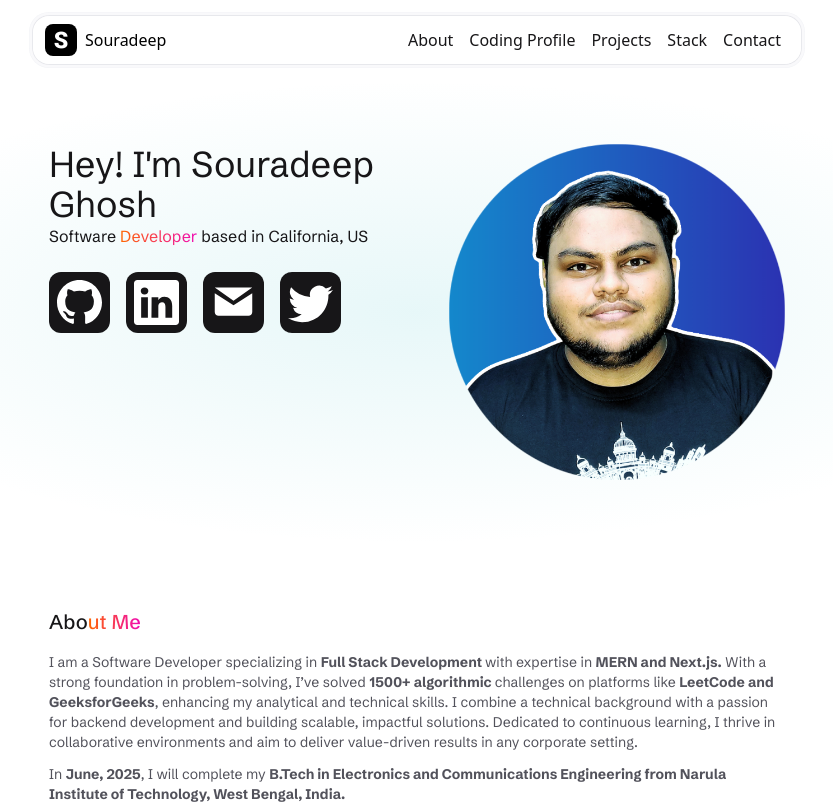
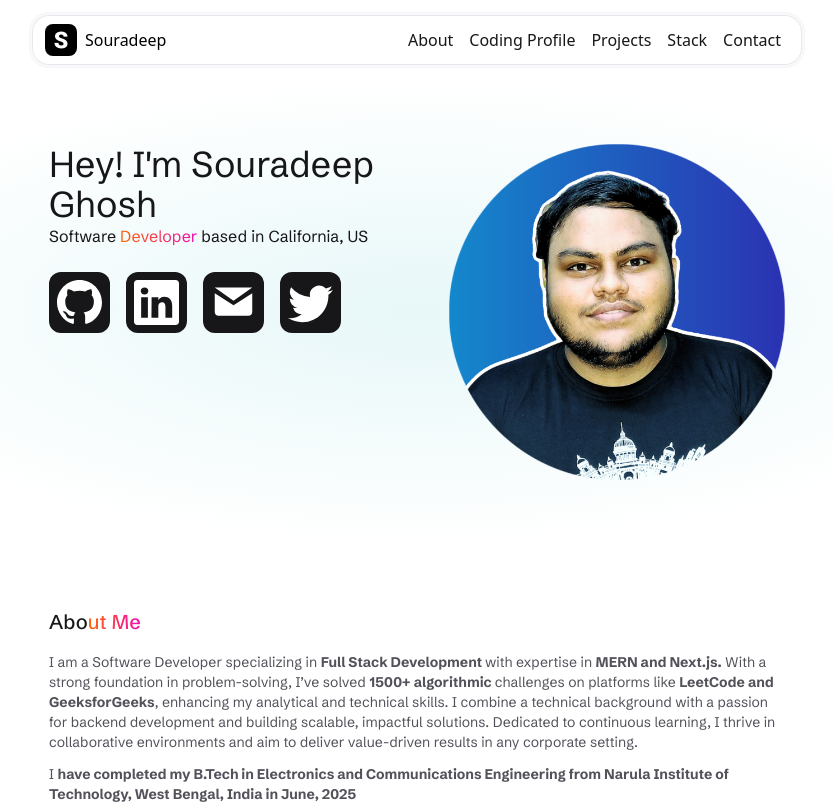
Before and after one commit to soura07/Souradeep-Dev-Next, a Next.js app: page / in a window 1280 px wide. Shown: the top 804 px of the page, without its empty margins (223-1056 px from the left). Built offline with nearby package versions, Linux system fonts and the light colour scheme.

Commit message:
content updated

```diff
--- a/src/app/page.tsx
+++ b/src/app/page.tsx
@@ -95,7 +95,7 @@ function About() {
           <p className="text-zinc-600">I am a Software Developer specializing in <strong> Full Stack Development </strong> with expertise in <strong> MERN and Next.js.</strong> With a strong foundation in problem-solving, I’ve solved <strong> 1500+ algorithmic </strong> challenges on platforms like <strong> LeetCode and GeeksforGeeks</strong>, enhancing my analytical and technical skills. I combine a technical background with a passion for backend development and building scalable, impactful solutions. Dedicated
              to continuous learning, I thrive in collaborative environments and aim to deliver value-driven results in any corporate setting.</p>
           <p className="pt-3 text-zinc-600">
-            In <strong> June, 2025</strong>, I will complete my <strong> B.Tech in Electronics and Communications Engineering from Narula Institute of Technology, West Bengal, India. </strong>
+            I <strong> have completed my B.Tech in Electronics and Communications Engineering from Narula Institute of Technology, West Bengal, India in June, 2025</strong>
           </p>
           {/* <p className="pt-3 text-zinc-600">
             I have participated in multiple hackathons, such as Hack4Bengal, where I led my team to secure 4th place out of 50 teams. Additionally, I have contributed to <strong>open-source projects </strong>
```
